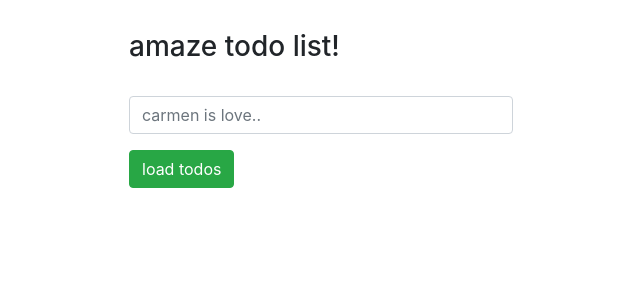
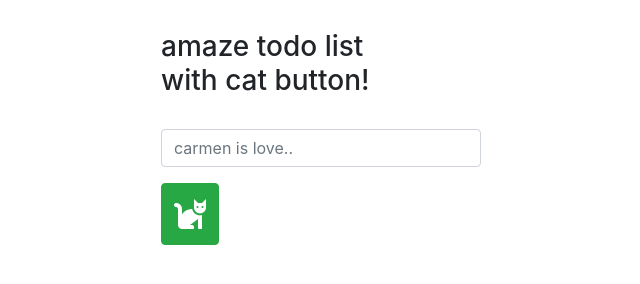
Before and after one commit to gohovd/node, a website: page public/index.html in a window 1280 px wide. Shown: the whole page, without its empty margins (319-959 px from the left). Drawn offline with nearby package versions, Linux system fonts and the light colour scheme.

Commit message:
index update for conf

```diff
--- a/public/index.html
+++ b/public/index.html
@@ -2,22 +2,23 @@
 <html>
     <head>
         <meta charset="utf-8">
-        <title>nodeco</title>
+        <title>W</title>
         <link href="https://stackpath.bootstrapcdn.com/bootstrap/4.1.3/css/bootstrap.min.css" rel="stylesheet">
+        <link rel="stylesheet" href="https://use.fontawesome.com/releases/v5.6.3/css/all.css" integrity="sha384-UHRtZLI+pbxtHCWp1t77Bi1L4ZtiqrqD80Kn4Z8NTSRyMA2Fd33n5dQ8lWUE00s/" crossorigin="anonymous">
     </head>
-    <body style="width: 30%; margin: auto; padding-top: 30px;">
-        <h3>amaze todo list!</h3>
+    <body style="width: 25%; margin: auto; padding-top: 30px;">
+        <h3>amaze todo list <br>with cat button!</h3>
         <div class="form-group">
           <label for="description"></label>
           <input type="text"
             class="form-control" name="" id="" aria-describedby="helpId" placeholder="carmen is love..">
         </div>
 
-        <a name="Load" id="loadBtn" class="btn btn-success" href="#" role="button">load todos</a>
+        <a name="Load" id="loadBtn" class="btn btn-success" href="#" role="button" style="font-size: 2em;"><i class="fas fa-cat"></i></a>
 
 
         <div id="todos">
-
+            <!-- load todos in here -->
         </div>
     </body>
 </html>
```
